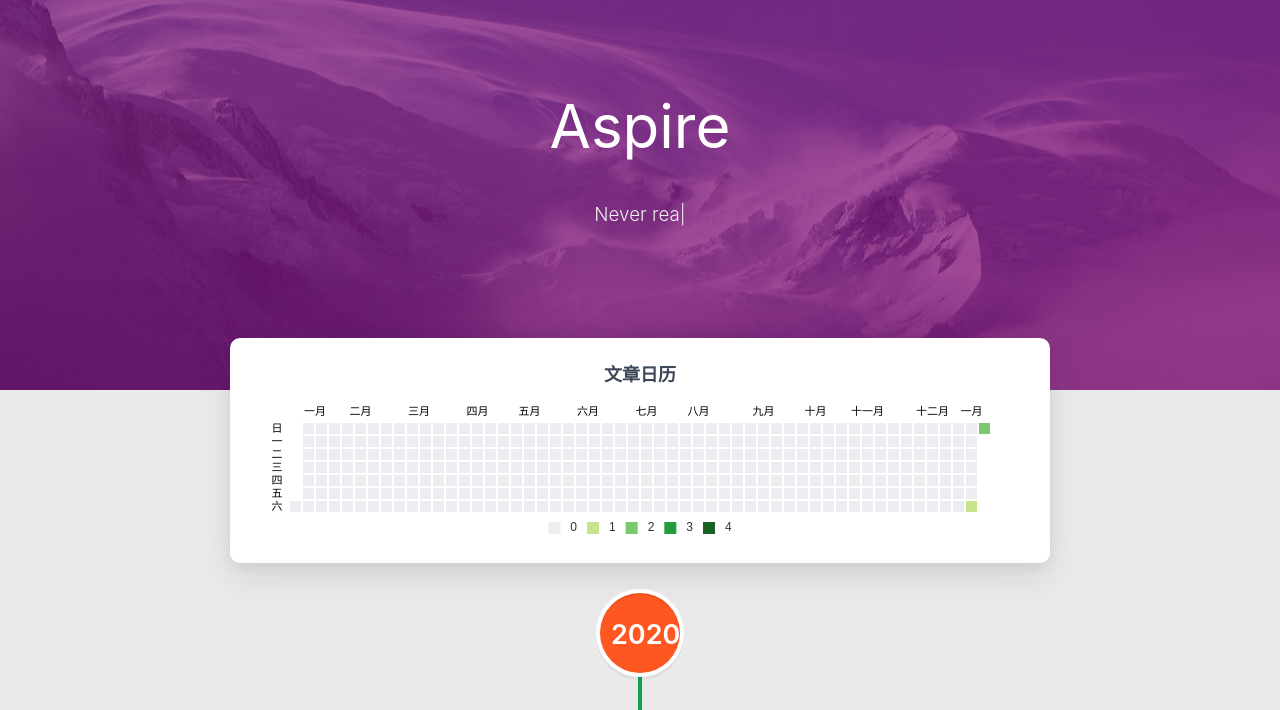
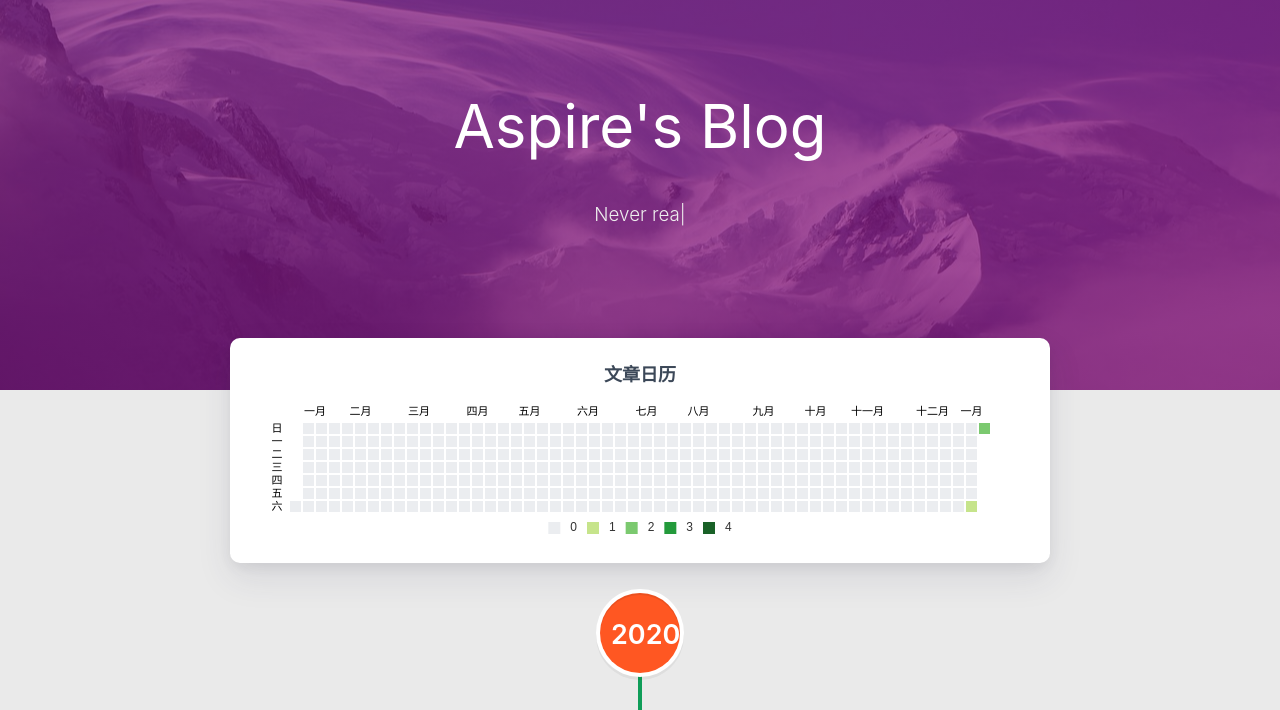
Before and after one commit to Aspire-zgq/Aspire-zgq.github.io, a plain HTML site: page archives/2020/01/index.html in a window 1280 px wide. Shown: the part 90-800 px from the top of the page. Drawn offline with nearby package versions, Linux system fonts and the light colour scheme; some packages are replaced by stand-ins of ours; no server answers; a script that the page names is missing.

Commit message:
Site updated: 2020-01-12 15:31:01

```diff
--- a/archives/2020/01/index.html
+++ b/archives/2020/01/index.html
@@ -306,7 +306,7 @@
         <div class="brand">
             <div class="title center-align">
 
-                Aspire
+                Aspire&#39;s Blog
 
             </div>
 
```
Also changed, not shown: archives/2020/index.html (+1 -1 lines), archives/index.html (+1 -1 lines), index.html (+1 -1 lines).
